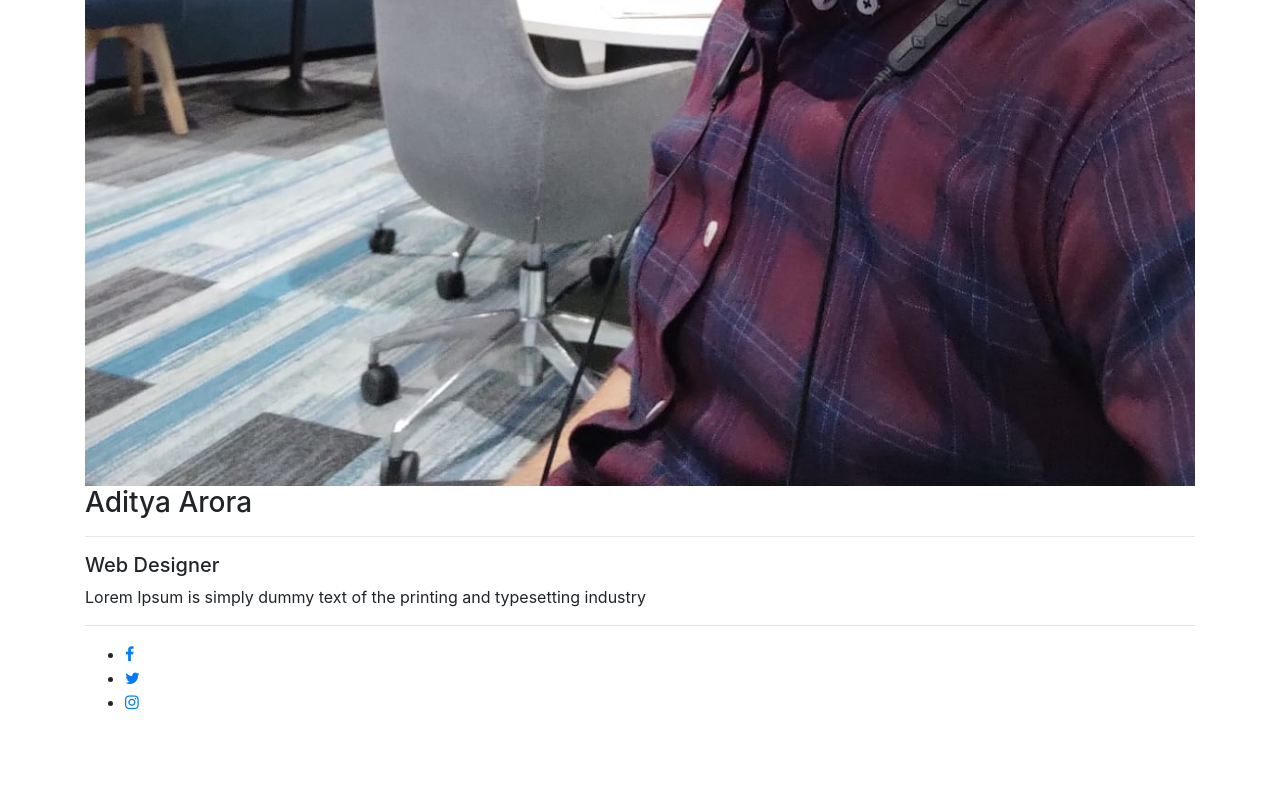
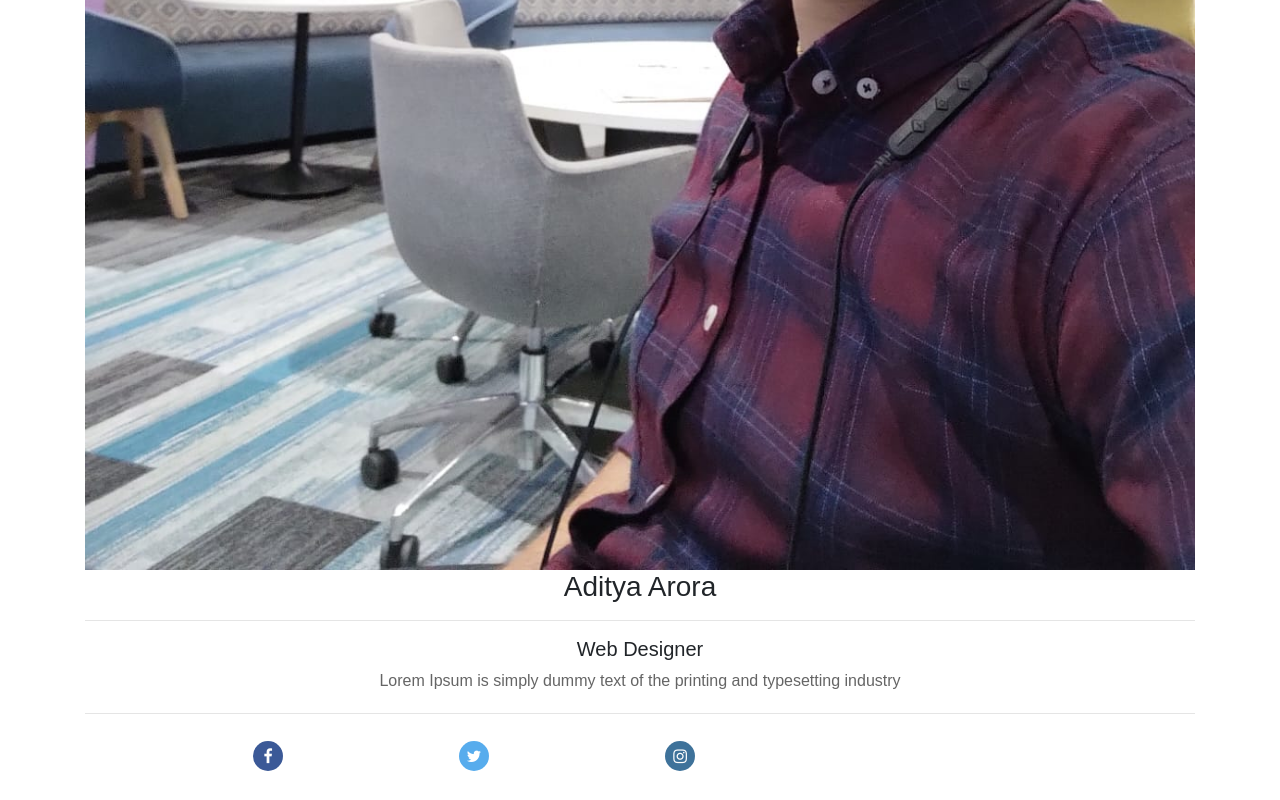
Before and after one commit to Adityaarora13/Mini-Project-, a plain HTML site: page about/about.html in a window 1280 px wide. Shown: the part 1128-1928 px from the top of the page. Before the commit the page ends 1858 px from the top, so only its background shows below. Drawn offline with nearby package versions, Linux system fonts and the light colour scheme.

Commit message:
Update style.css

```diff
--- a/about/style.css
+++ b/about/style.css
@@ -1,50 +1,91 @@
-<!DOCTYPE html>
-<html lang="en">
-<head>
-  <link rel="icon" href="v-logo.png">
-  <title> VClub-About</title>
-  <meta charset="utf-8">
-  <meta name="viewport" content="width=device-width, initial-scale=1">
-  <link rel="stylesheet" href="https://cdnjs.cloudflare.com/ajax/libs/font-awesome/4.7.0/css/font-awesome.min.css">
-  <link rel="stylesheet" href="https://maxcdn.bootstrapcdn.com/bootstrap/4.3.1/css/bootstrap.min.css">
-  <script src="https://ajax.googleapis.com/ajax/libs/jquery/3.4.1/jquery.min.js"></script>
-  <link rel="stylesheet" href="style.css">
-  <script src="https://cdnjs.cloudflare.com/ajax/libs/popper.js/1.14.7/umd/popper.min.js"></script>
-  <script src="https://maxcdn.bootstrapcdn.com/bootstrap/4.3.1/js/bootstrap.min.js"></script>
-</head>
-<body>
-<div class="team-section">
-  <div class="container">
-    <div class="row">
-      <div class="col-12 col-lg-8 offset-lg-2">
-        <h2></h2>
-        <p>It is a long established fact that a reader will be distracted by the readable content of a page when looking at its layout. The point of using Lorem Ipsum is that it has a more-or-less normal distribution of letters.</p>
-      </div>
-    </div>
-    <div class="row">
-      <div class="col-12 col-lg-8 offset-lg-2">
-        <div class="team-member">
-          <div class="photo">
-            <img src="ad.jpeg" class="img-fluid">
-          </div>
-          <h3>Aditya Arora</hh3>
-          <hr>
-          <h5>Web Developer</h5>
-          <p>Lorem Ipsum is simply dummy text of the printing and typesetting industry</p>
-          <hr>
-          <div class="col-12 col-lg-8 offset-lg-2">
-          <div class="follow-on">
-            <ul>
-              <li><a href="#"><i class="fa fa-facebook" aria-hidden="true"></i></a></li>
-              <li><a href="#"><i class="fa fa-twitter" aria-hidden="true"></i></a></li>
-              <li><a href="#"><i class="fa fa-instagram" aria-hidden="true"></i></a></li>
-            </ul>
-          </div>
-          </div>
-        </div>
-      </div>
-    </div>
-  </div>
-</div>
-</body>
-</html>
+.team-section {
+    font-family: arial;
+    text-align: center;
+    padding: 70px 0px;
+}
+.team-section h2 {
+    color: #3b5997;
+    font-size: 40px;
+}
+.team-section p {
+    font-size: 16px;
+    color: #656565;
+    margin: 0px 0px 20px;
+}
+.team-member {
+    width: 100%;
+    float: left;
+    padding: 25px 15px;
+    background-color: #fff;
+    border-radius: 10px;
+    border: 1px solid #eee;
+    margin-top: 30px;
+    box-shadow: 0px 8px 0px 0px #9E9E9E;
+    transition: 0.5s;
+}
+.team-member:hover {
+    box-shadow: 0px -8px 0px 0px #9e9e9e;
+}
+.team-member h3 {
+    font-size: 24px;
+    margin: 15px 0px 0px;
+}
+.team-member h5 {
+    margin: 10px 0px 10px;
+    color: #8a8a8a;
+    display: inline-block;
+}
+.team-member p {
+    font-size: 16px;
+    color: #8a8a8a;
+}
+.team-member .photo {
+    width: 90px;
+    height: 90px;
+    border-radius: 100%;
+    overflow: hidden;
+    border: 1px solid #9E9E9E;
+    margin: 0 auto;
+    background-color: #ffffff;
+    padding: 4px;
+}
+
+.follow-on ul{
+    padding-left: 80px;
+    margin: 0px;
+}
+
+.follow-on ul li {
+    float: left;
+    list-style: none;
+    font-size: 20px;
+    text-align: center;
+    margin: 10px 0px 10px;
+    width: 20%;
+}
+.follow-on ul li a i {
+    color: #fff;
+    border-radius: 100%;
+    height: 30px;
+    width: 30px;
+    line-height: 31px;
+    font-size: 16px;
+}
+.follow-on ul li a i:hover{
+    opacity: 0.8;
+}
+.follow-on ul li a i.fa.fa-facebook {
+    background-color: #3b5997;
+}
+.follow-on ul li a i.fa.fa-twitter {
+    background-color: #57aced;
+}
+.follow-on ul li a i.fa.fa-pinterest-p {
+    background-color: #cb2026;
+}
+.follow-on ul li a i.fa.fa-instagram {
+    background-color: #3e729a;
+}
+.follow-on ul li a i.fa.fa-google-plus {
+    background-color: #db4d41;
+}
```
